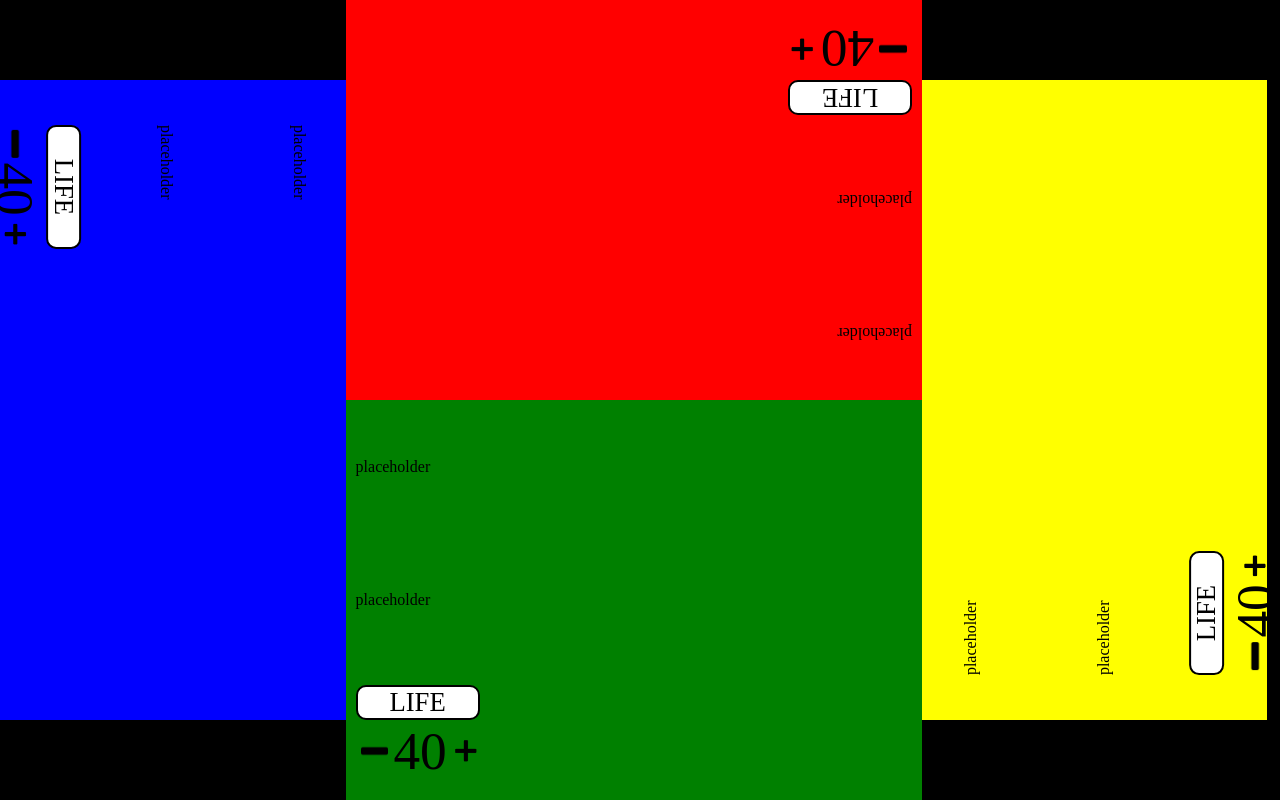
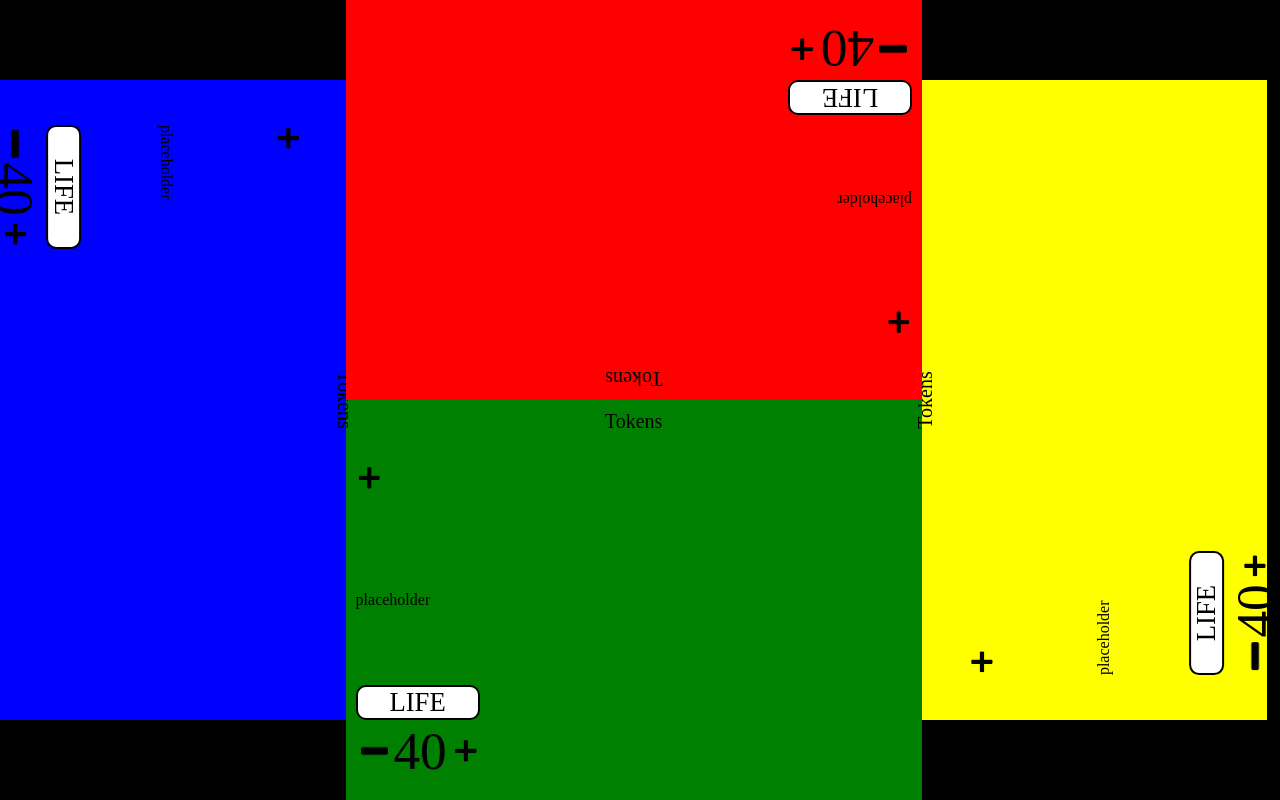
Before and after one commit to TonyBaro/MTG_table, a plain HTML site: page index.html in a window 1280 px wide. Shown: the top 800 px of the page. Drawn offline with Linux system fonts and the light colour scheme.

Commit message:
added tokens

```diff
--- a/index.html
+++ b/index.html
@@ -13,7 +13,16 @@
             <div id="player1" class="playmat" style="height: 80%;">
                 <div class="rot" style="transform :rotate(90deg); ">
                     <div class="play">
-                        <div class="top"><p>placeholder</p></div>
+                        <div class="top">
+                            <div class="top_head">
+                                <p>Tokens</p>
+                            </div>
+                            <div id="tboard1" class="token_board">
+                                <div class="add_token">
+                                    <img src="images\plus-symbol-transparent-images-png-arts-163387.png" style="height: 30%;" onclick="addToken(1)" alt="plus">
+                                </div>
+                            </div>
+                        </div>
                         <div class="middle"><p>placeholder</p></div>
                         <div class="bottom">
                             <div style="display:flex; flex-direction:column;">
@@ -32,7 +41,16 @@
         <div class="section" style="width: 45%;">
             <div id="player2" class="playmat" style="">
                 <div class="play">
-                    <div class="top"><p>placeholder</p></div>
+                    <div class="top">
+                        <div class="top_head">
+                            <p>Tokens</p>
+                        </div>
+                        <div id="tboard2" class="token_board">
+                            <div class="add_token">
+                                <img src="images\plus-symbol-transparent-images-png-arts-163387.png" style="height: 30%;" onclick="addToken(2)" alt="plus">
+                            </div>
+                        </div>
+                    </div>
                     <div class="middle"><p>placeholder</p></div>
                     <div class="bottom">
                         <div style="display:flex; flex-direction:column;">
@@ -48,7 +66,16 @@
             </div>
             <div id="player3" class="playmat" style="">
                 <div class="play">
-                    <div class="top"><p>placeholder</p></div>
+                    <div class="top">
+                        <div class="top_head">
+                            <p>Tokens</p>
+                        </div>
+                        <div id="tboard3" class="token_board">
+                            <div class="add_token">
+                                <img src="images\plus-symbol-transparent-images-png-arts-163387.png" style="height: 30%;" onclick="addToken(3)" alt="plus">
+                            </div>
+                        </div>
+                    </div>
                     <div class="middle"><p>placeholder</p></div>
                     <div class="bottom">
                         <div style="display:flex; flex-direction:column;">
@@ -67,7 +94,16 @@
             <div id="player4" class="playmat" style="height: 80%;">
                 <div class="rot" style="transform :rotate(270deg); ">
                     <div class="play">
-                        <div class="top"><p>placeholder</p></div>
+                        <div class="top">
+                            <div class="top_head">
+                                <p>Tokens</p>
+                            </div>
+                            <div id="tboard4" class="token_board">
+                                <div class="add_token">
+                                    <img src="images\plus-symbol-transparent-images-png-arts-163387.png" style="height: 30%;" onclick="addToken(4)" alt="plus">
+                                </div>
+                            </div>
+                        </div>
                         <div class="middle"><p>placeholder</p></div>
                         <div class="bottom">
                             <div style="display:flex; flex-direction:column;">
--- a/script.js
+++ b/script.js
@@ -4,6 +4,8 @@ var P1health=40
 var P2health=40
 var P3health=40
 var P4health=40
+
+var TokenBoard3 = document.getElementById('tboard3').innerHTML
 
 function drawhealth(){
     document.getElementById("P1L").innerHTML=`${P1health}`
@@ -12,7 +14,32 @@ function drawhealth(){
     document.getElementById("P4L").innerHTML=`${P4health}`
 }
 
+function drawToken(){
+    TokenBoard1 = document.getElementById('tboard1').innerHTML
+    TokenBoard2 = document.getElementById('tboard2').innerHTML
+    TokenBoard3 = document.getElementById('tboard3').innerHTML
+    TokenBoard4 = document.getElementById('tboard4').innerHTML
+}
+
+function addToken(x){
+    document.getElementById(`tboard${x}`).innerHTML = document.getElementById(`tboard${x}`).innerHTML +
+    `<div class="token" onmousedown="remove(this)">
+        <p>Token</p>
+        <p>1/1</p>
+    </div>`
+
+    drawToken()
+}
+
+
+
 drawhealth()
+
+function remove(element){
+    element.remove(this)
+    drawToken()
+    drawhealth()
+}
 
 function P1heal(){
     P1health ++
@@ -53,3 +80,5 @@ function P4hurt(){
     P4health --
     drawhealth()
 }
+
+console.log(document.getElementById('tboard3').innerHTML)
--- a/style.css
+++ b/style.css
@@ -69,6 +69,7 @@
     display: flex;
     align-items: center;
     margin:10px;
+    flex-direction: column;
 }
 
 
@@ -109,3 +110,33 @@
     text-align: center;
     border-radius: 10px;
 }
+
+.top_head{
+    width: 100%;
+    height: 20%;
+    text-align: center;
+    font-size: 15pt;
+
+}
+
+.token_board{
+    width: 100%;
+    height: 80%;
+    display: flex;
+
+}
+
+.token{
+    width: 20%;
+    height: 100%;
+    border: 2px solid black;
+    background-color: white;
+    text-align: center;
+    text-justify:distribute;
+    font-size: 20pt;
+}
+.add_token{
+    display: flex;
+    align-items: center;
+    justify-content: center;
+}
```
